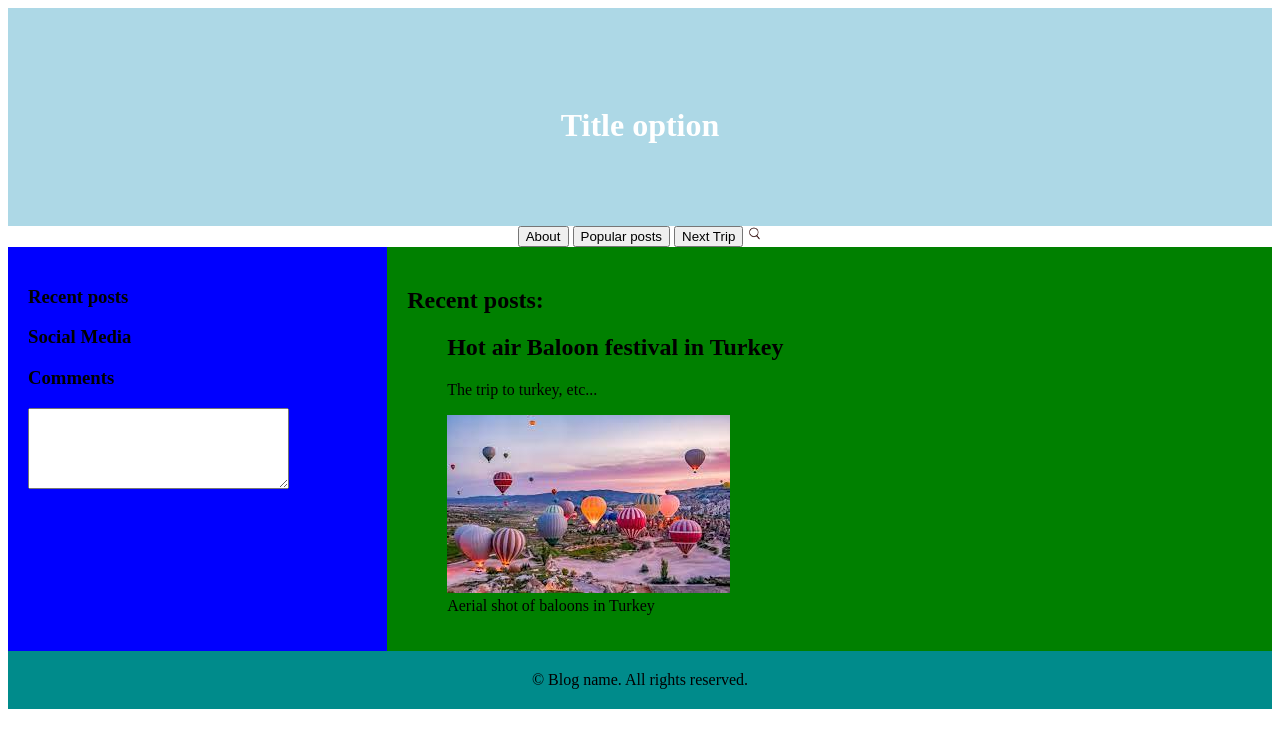
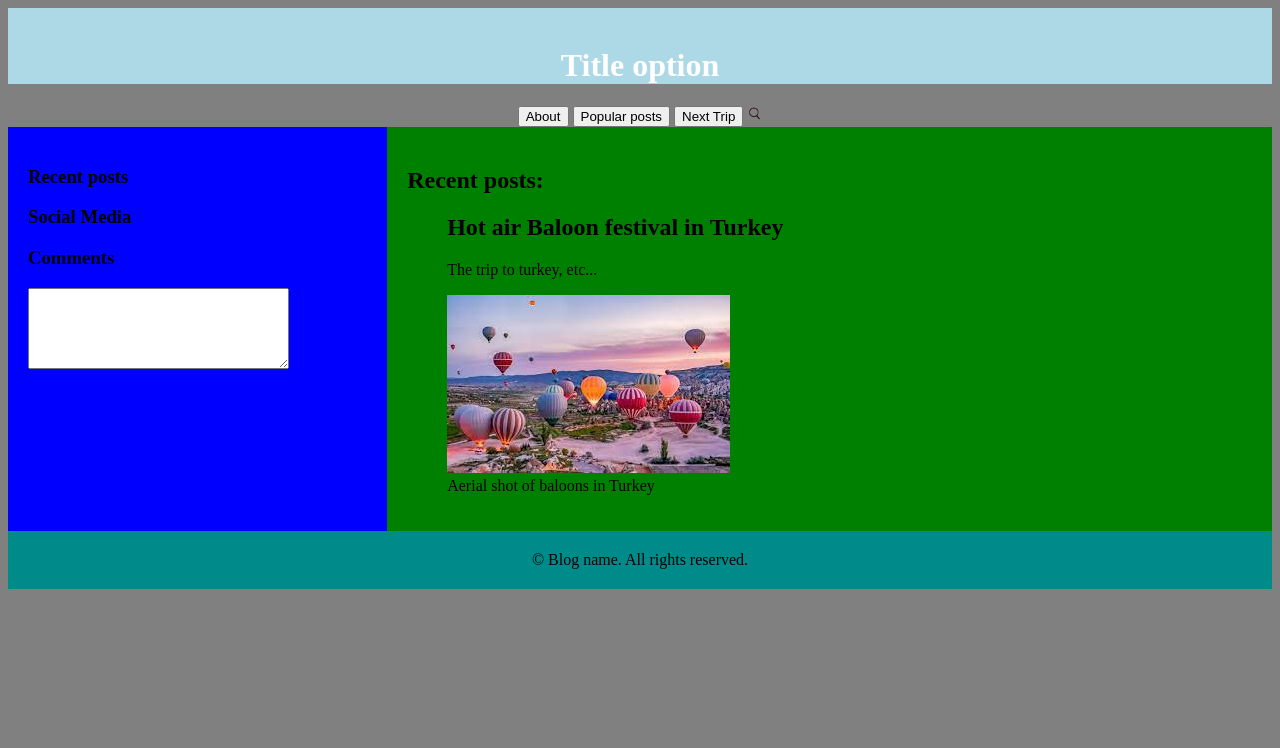
Before and after one commit to Samke-G2/travel-blog, a plain HTML site: page index.html in a window 1280 px wide. Drawn offline with Linux system fonts and the light colour scheme.

Commit message:
testing if i can push to a branch, hope it works

```diff
--- a/blog-style.css
+++ b/blog-style.css
@@ -4,12 +4,12 @@
 
 /* Body style*/
 body {
-
+    background-color: grey;
 }
 
 /* Header section */
 header {
-    padding: 60px;
+    /* padding: 60px; */
     text-align: center;
     background-color: lightblue ;
     color: white;
```
Also changed, not shown: images/bali.jpg (added), images/garden routr.webp (added), images/hermanus.jpg (added), images/hot.gif (added), images/maldives.jpg (added), images/me2.jpg (added), images/nepal.jpg, images/safari.jpg (added), images/tsitsikama.jpg (added), 1 other file.
